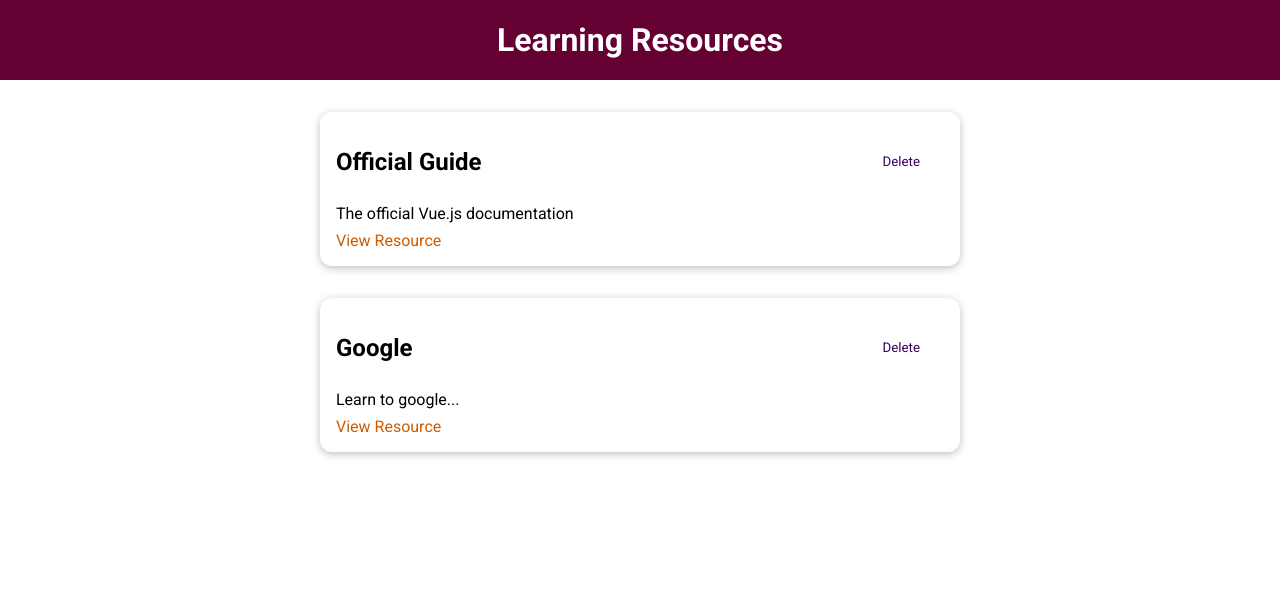
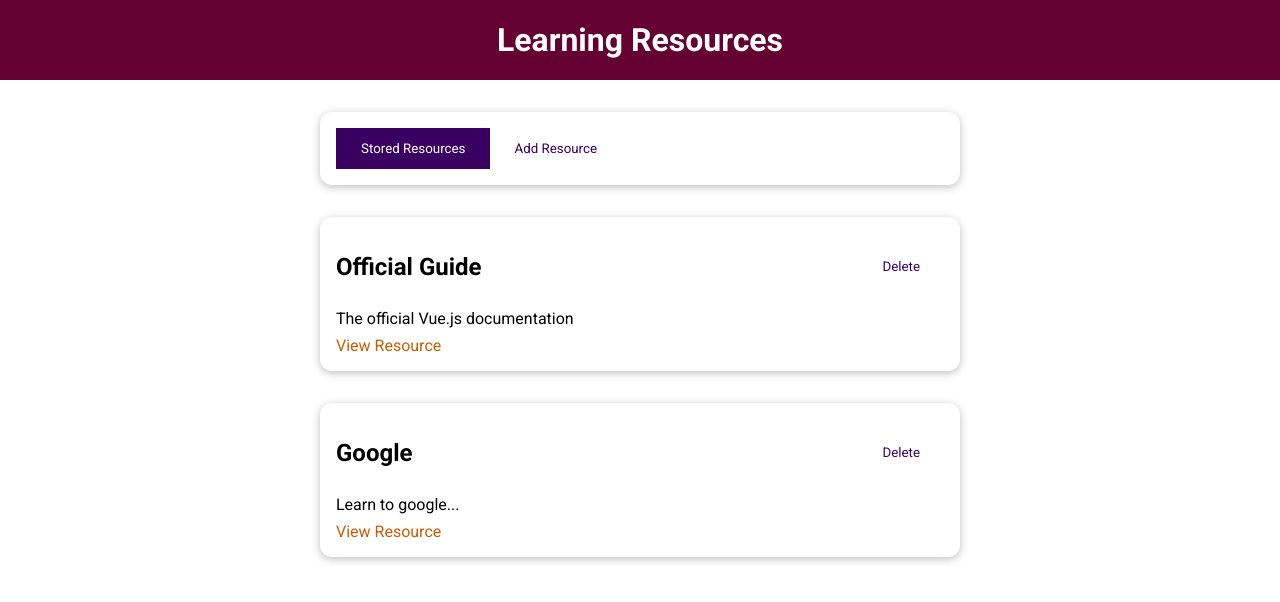
Before and after one commit to Shist/vue-learning-resources-app, a Vue app: page / in a window 1280 px wide. Shown: the top 602 px of the page. Built offline with nearby package versions, Linux system fonts and the light colour scheme.

Commit message:
Added tabs for switching between two components (list and form)

```diff
--- a/src/App.vue
+++ b/src/App.vue
@@ -1,35 +1,16 @@
 <template>
   <TheHeader title="Learning Resources" />
-  <StoredResources :resources="storedResources" />
+  <TheResources />
 </template>
 
 <script>
 import TheHeader from '@/components/layouts/TheHeader.vue';
-import StoredResources from '@/components/learning-resources/StoredResources.vue';
+import TheResources from '@/components/learning-resources/TheResources.vue';
 
 export default {
   components: {
     TheHeader,
-    StoredResources,
-  },
-
-  data() {
-    return {
-      storedResources: [
-        {
-          id: 'official-guide',
-          title: 'Official Guide',
-          description: 'The official Vue.js documentation',
-          link: 'https://vuejs.org',
-        },
-        {
-          id: 'google',
-          title: 'Google',
-          description: 'Learn to google...',
-          link: 'https://google.org',
-        },
-      ],
-    };
+    TheResources,
   },
 };
 </script>
--- /dev/null
+++ b/src/components/learning-resources/AddResource.vue
@@ -0,0 +1,7 @@
+<template>
+  <h2>Add Resource</h2>
+</template>
+
+<script></script>
+
+<style></style>
--- a/src/components/learning-resources/StoredResources.vue
+++ b/src/components/learning-resources/StoredResources.vue
@@ -18,7 +18,7 @@
     LearningResource,
   },
 
-  props: {
+  inject: {
     resources: {
       type: Array,
       required: true,
--- /dev/null
+++ b/src/components/learning-resources/TheResources.vue
@@ -0,0 +1,73 @@
+<template>
+  <BaseCard>
+    <BaseButton
+      @click="setSelectedTab('stored-resources')"
+      :mode="storedResButtonMode"
+    >
+      Stored Resources
+    </BaseButton>
+    <BaseButton
+      @click="setSelectedTab('add-resource')"
+      :mode="addResButtonMode"
+    >
+      Add Resource
+    </BaseButton>
+  </BaseCard>
+  <component :is="selectedTab" />
+</template>
+
+<script>
+import StoredResources from '@/components/learning-resources/StoredResources.vue';
+import AddResource from '@/components/learning-resources/AddResource.vue';
+
+export default {
+  components: {
+    StoredResources,
+    AddResource,
+  },
+
+  data() {
+    return {
+      selectedTab: 'stored-resources',
+      storedResources: [
+        {
+          id: 'official-guide',
+          title: 'Official Guide',
+          description: 'The official Vue.js documentation',
+          link: 'https://vuejs.org',
+        },
+        {
+          id: 'google',
+          title: 'Google',
+          description: 'Learn to google...',
+          link: 'https://google.org',
+        },
+      ],
+    };
+  },
+
+  computed: {
+    storedResButtonMode() {
+      return this.selectedTab === 'stored-resources' ? null : 'flat';
+    },
+
+    addResButtonMode() {
+      return this.selectedTab === 'add-resource' ? null : 'flat';
+    },
+  },
+
+  methods: {
+    setSelectedTab(tab) {
+      this.selectedTab = tab;
+    },
+  },
+
+  provide() {
+    return {
+      resources: this.storedResources,
+    };
+  },
+};
+</script>
+
+<style></style>
```
